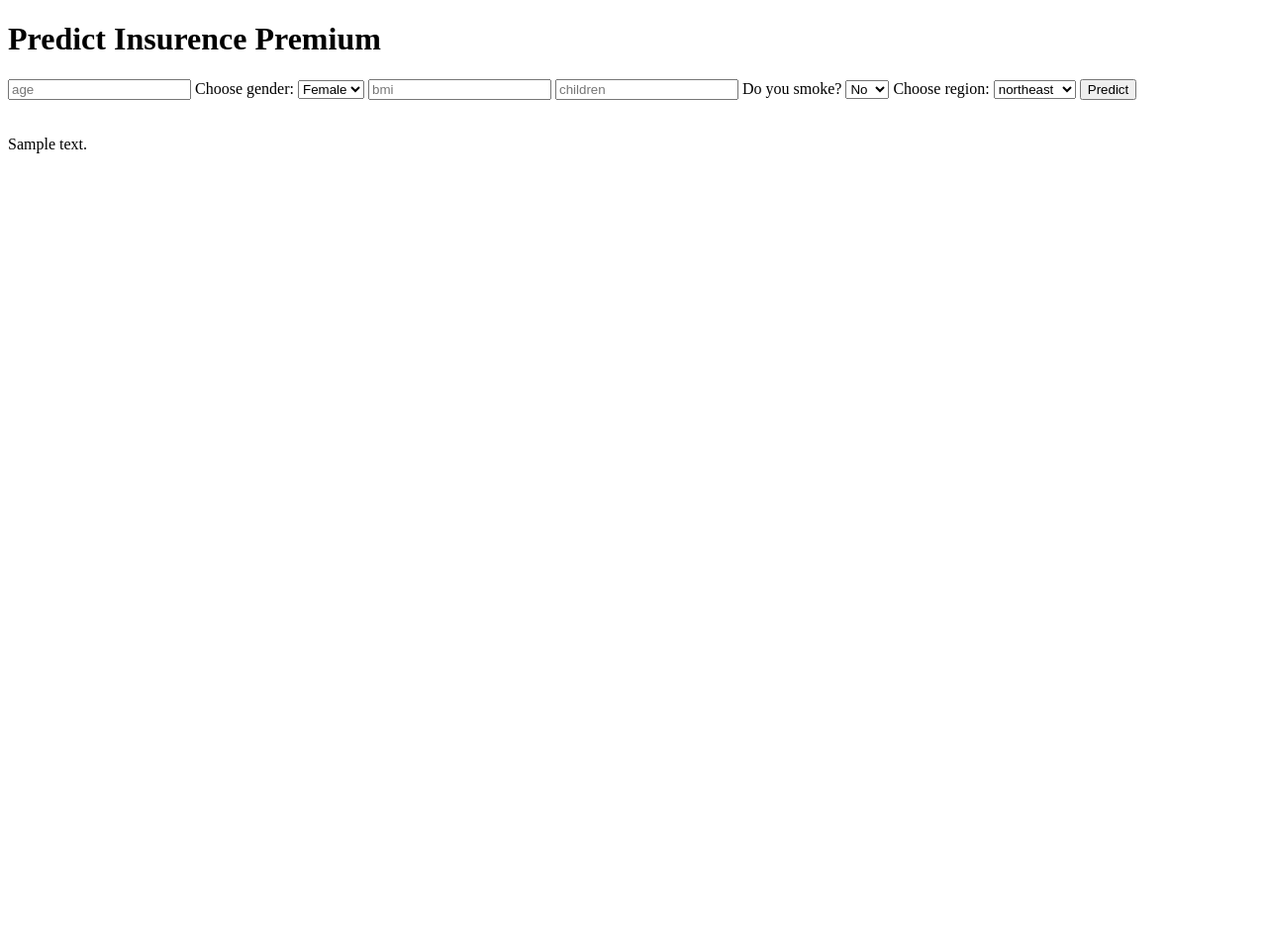
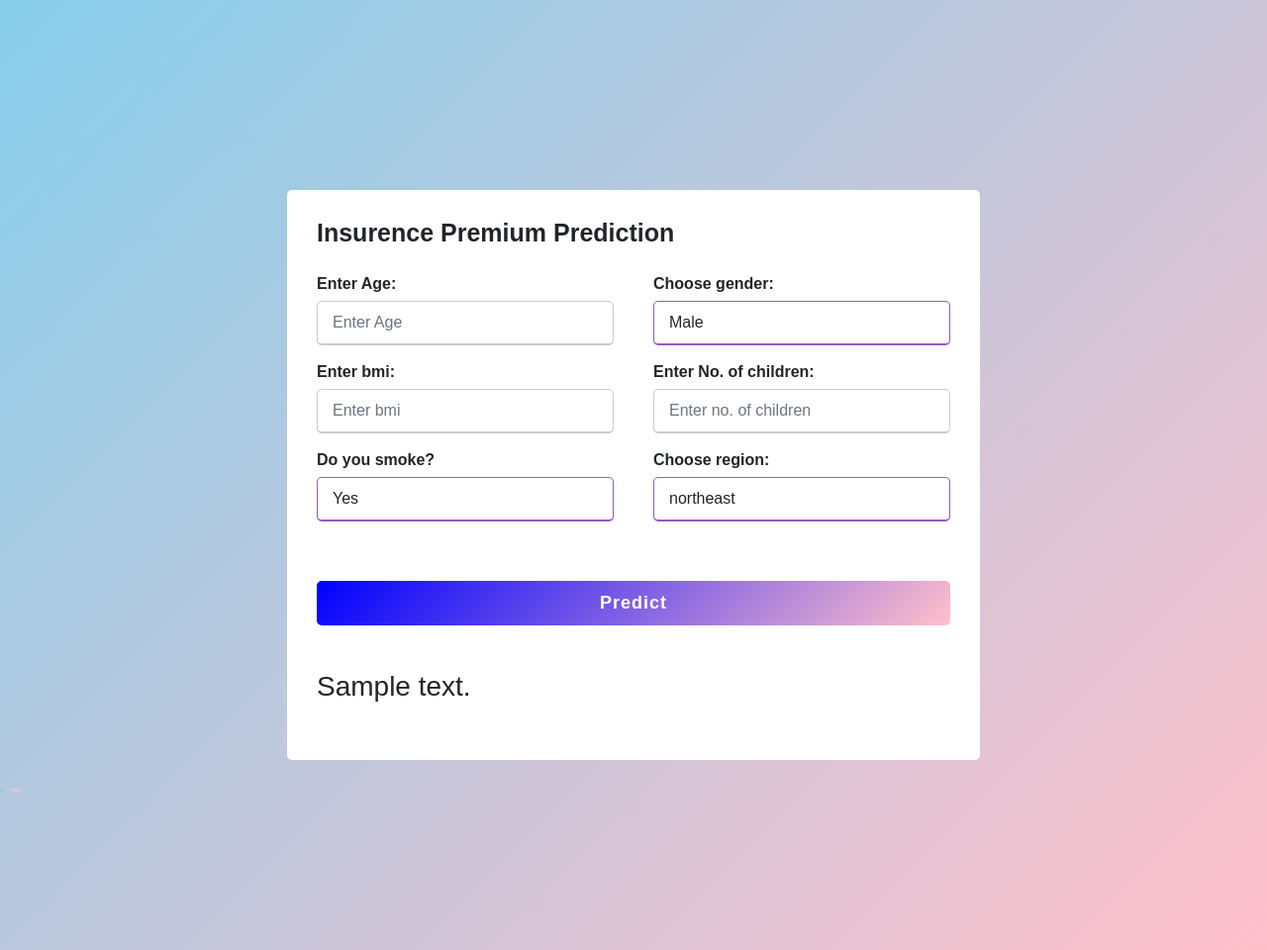
Before and after one commit to Rjshrivastav/Insurance-Premium-prediction, a Flask app: template templates/index.html in a window 1280 px wide. Shown: the whole page at 99% size. Before the commit the page ends 800 px from the top, so only its background shows below. Run offline with Flask 2, Linux system fonts and the light colour scheme; the template is opened without the code that fills it: most values are stand-ins (such as "Sample title", 1, 10 or a date in 2020); parts of the project's set-up code (start-up, migrations or seed data) failed here and were passed over; some libraries are stand-ins or nearby versions.

Commit message:
Update index.html

```diff
--- a/templates/index.html
+++ b/templates/index.html
@@ -1,59 +1,195 @@
-<!DOCTYPE html>
-<html >
-<!--From https://codepen.io/frytyler/pen/EGdtg-->
+
+<!doctype html>
+<html lang="en">
   <head>
-  <meta charset="UTF-8">
-  <title>ML API</title>
-  <link href='https://fonts.googleapis.com/css?family=Pacifico' rel='stylesheet' type='text/css'>
-  <link href='https://fonts.googleapis.com/css?family=Arimo' rel='stylesheet' type='text/css'>
-  <link href='https://fonts.googleapis.com/css?family=Hind:300' rel='stylesheet' type='text/css'>
-  <link href='https://fonts.googleapis.com/css?family=Open+Sans+Condensed:300' rel='stylesheet' type='text/css'>
+    <!-- Required meta tags -->
+    <meta charset="utf-8">
+    <meta name="viewport" content="width=device-width, initial-scale=1">
 
+    <!-- Bootstrap CSS -->
+    <link href="https://cdn.jsdelivr.net/npm/bootstrap@5.1.3/dist/css/bootstrap.min.css" rel="stylesheet" integrity="sha384-1BmE4kWBq78iYhFldvKuhfTAU6auU8tT94WrHftjDbrCEXSU1oBoqyl2QvZ6jIW3" crossorigin="anonymous">
+
+    <title>Insurence Premium Prediction</title>
+
+      <style>
+          *{
+              margin: 0;
+              padding: 0;
+              box-sizing: border-box;
+              font-family: 'Poppins',sans-serif;
+          }
+
+
+          body{
+              display: flex;
+              height: 120vh;
+              justify-content: center;
+              align-items: center;
+              padding: 10px;
+              background: linear-gradient(135deg, skyblue, pink);
+          }
+          .container{
+              max-width: 700px;
+              width: 100%;
+              background: #fff;
+              padding: 25px 30px;
+              border-radius: 5px;
+          }
+          .container .title{
+              font-size: 25px;
+              font-weight: bolder;
+          }
+          .container .title::before{
+              content: '';
+              position: absolute;
+              left: 0;
+              bottom: 0;
+              height: 3px;
+              width: 20px;
+              background: linear-gradient(135deg, skyblue, pink);
+          }
+          .container form .Details{
+              display: flex;
+              flex-wrap: wrap;
+              justify-content: space-between;
+              margin: 20px 0 12px 0;
+          }
+          form .Details .Menu{
+              margin-bottom: 15px;
+              width: calc(100% / 2 - 20px);
+          }
+          .Details .Menu .details{
+              display: block;
+              font-weight: bold;
+              margin-bottom: 5px;
+          }
+          .Details .Menu input,
+          .Details .Menu select{
+              height: 45px;
+              width: 100%;
+              outline: none;
+              border-radius: 5px;
+              border: 1px solid #ccc;
+              padding-left: 15px;
+              font-size: 16px;
+              border-bottom-width: 2px;
+              transition: all 0.3s ease;
+          }
+          .Details .Menu input:focus,
+          .Details .Menu input:valid{
+              border-color: #9b59b6;
+          }
+          .Details .Menu select:focus,
+          .Details .Menu select:valid{
+              border-color: #9b59b6;
+          }
+          form .button{
+              height: 45px;
+              margin: 45px 0;
+          }
+          form .button button{
+              height: 100%;
+              width: 100%;
+              outline: none;
+              color: #fff;
+              border: 2px;
+              font-size: 18px;
+              font-weight: bolder;
+              border-radius: 5px;
+              letter-spacing: 1px;
+              background: linear-gradient(135deg, blue, pink);
+          }
+          form .button button:hover{
+              background: linear-gradient(-135deg, blue, pink);
+          }
+
+          @media (max-width: 600px) {
+              .container{
+                  max-width: 100%;
+              }
+              form .Details .Menu{
+                  margin-bottom: 15px;
+                  width: 100%;
+              }
+              .container form .Details{
+                  max-height: 300px;
+                  overflow-y:scroll;
+              }
+              .Details::-webkit-scrollbar{
+                  width: 0;
+              }
+
+          }
+
+      </style>
   </head>
+  <body>
+    <div class="container">
+        <div class="title">Insurence Premium Prediction</div>
+        <form action="{{ url_for('predict')}}"method="post">
+            <div class="Details">
+                <div class="Menu">
+                    <span class="details form-group">Enter Age:</span>
+                    <input type="text" class="form-control" id="age" name="age" placeholder="Enter Age" required="1">
+                </div>
+                <div class="Menu">
+                    <span class="details form-group">Choose gender:</span>
 
-<body>
- <div class="login">
-	<h1>Predict Insurence Premium</h1>
+                    <select class="selectpicker form-control" id="gender" name="gender" required="1">
 
-     <!-- Main Input For Receiving Query to our ML -->
-    <form action="{{ url_for('predict')}}"method="post">
-    	<input type="text" name="age" placeholder="age" required="required" />
+                            <option value="1">Male</option>
 
-	<label for="gender">Choose gender:</label>
+                            <option value="0">Female</option>
+                    </select>
+                </div>
 
-        <select name="gender" id="gender">
-        <option value="0">Female</option>
-        <option value="1">Male</option>
+                <div class="Menu">
+                    <span class="details form-group">Enter bmi:</span>
+                    <input type="text" class="form-control" id="bmi" name="bmi" placeholder="Enter bmi" required="1">
+                </div>
+                <div class="Menu">
+                    <span class="details form-group">Enter No. of children:</span>
+                    <input type="text" class="form-control" id="children" name="children" placeholder="Enter no. of children" required="1">
+                </div>
+
+                <div class="Menu">
+                    <span class="details form-group">Do you smoke?</span>
+
+                    <select class="selectpicker form-control" id="smoker" name="smoker" required="1">
+
+                            <option value="1">Yes</option>
+
+                            <option value="0">No</option>
                     </select>
+                </div>
 
-	<input type="text" name="bmi" placeholder="bmi" required="required" />
-	<input type="text" name="children" placeholder="children" required="required" />
+                <div class="Menu">
+                    <span class="details form-group">Choose region:</span>
 
-	<label for="smoker">Do you smoke?</label>
+                    <select class="selectpicker form-control" id="region" name="region" required="1">
 
-        <select name="smoker" id="smoker">
-        <option value="0">No</option>
-        <option value="1">Yes</option>
-        </select>
-
-	<label for="region">Choose region:</label>
-
-        <select name="region" id="region">
                             <option value="0">northeast</option>
                             <option value="1">northwest</option>
                             <option value="2">southeast</option>
                             <option value="3">southwest</option>
                     </select>
+                </div>
 
-        <button type="submit" class="btn btn-primary btn-block btn-large">Predict</button>
+            </div>
+            <div class="button form-group">
+                <button class="btn btn-primary form-control"  type="submit">Predict</button>
+            </div>
+
         </form>
-
+        <h3>{{ prediction_text }}</h3>
         <br>
-   <br>
-   {{ prediction_text }}
 
     </div>
 
+    <script src="https://code.jquery.com/jquery-3.6.0.slim.min.js" integrity="sha256-u7e5khyithlIdTpu22PHhENmPcRdFiHRjhAuHcs05RI=" crossorigin="anonymous"></script>
+    <script src="https://cdn.jsdelivr.net/npm/bootstrap@5.1.3/dist/js/bootstrap.bundle.min.js" integrity="sha384-ka7Sk0Gln4gmtz2MlQnikT1wXgYsOg+OMhuP+IlRH9sENBO0LRn5q+8nbTov4+1p" crossorigin="anonymous"></script>
+    <script src="https://cdn.jsdelivr.net/npm/@popperjs/core@2.10.2/dist/umd/popper.min.js" integrity="sha384-7+zCNj/IqJ95wo16oMtfsKbZ9ccEh31eOz1HGyDuCQ6wgnyJNSYdrPa03rtR1zdB" crossorigin="anonymous"></script>
+    <script src="https://cdn.jsdelivr.net/npm/bootstrap@5.1.3/dist/js/bootstrap.min.js" integrity="sha384-QJHtvGhmr9XOIpI6YVutG+2QOK9T+ZnN4kzFN1RtK3zEFEIsxhlmWl5/YESvpZ13" crossorigin="anonymous"></script>
 
   </body>
 </html>
```
Lines whose indentation alone changed are shown as unchanged.
